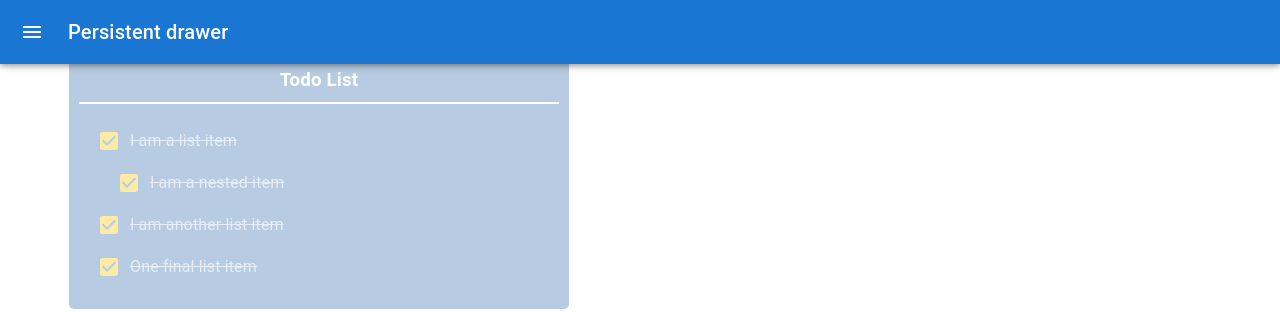
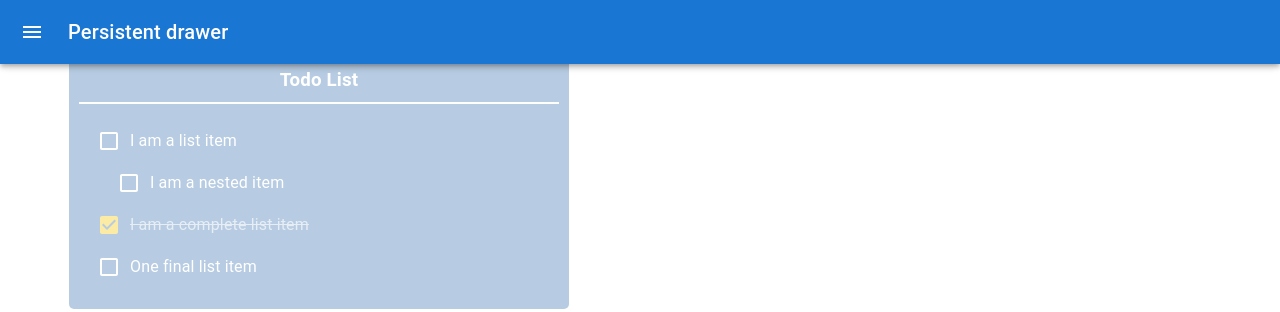
Before and after one commit to pumbas600/HalpSite, a React (Create React App) app in the folder frontend/: page /todo in a window 1280 px wide. Shown: the top 312 px of the page. Built offline with nearby package versions, Linux system fonts and the light colour scheme.

Commit message:
Fixed spelling issue in TodoData, switched css styles around and fixed small issue with default value of checkbox

```diff
--- a/frontend/src/components/Pages/Todo/TodoData.json
+++ b/frontend/src/components/Pages/Todo/TodoData.json
@@ -5,24 +5,24 @@
         "items": [
             {
                 "content": "I am a list item",
-                "isCompleted": false,
+                "isComplete": false,
                 "dateDue": "",
                 "items": [
                     {
                         "content": "I am a nested item",
-                        "isCompleted": false,
+                        "isComplete": false,
                         "dateDue": ""
                     }
                 ]
             },
             {
-                "content": "I am another list item",
-                "isCompleted": false,
+                "content": "I am a complete list item",
+                "isComplete": true,
                 "dateDue": ""
             },
             {
                 "content": "One final list item",
-                "isCompleted": false,
+                "isComplete": false,
                 "dateDue": ""
             }
         ]
--- a/frontend/src/components/Pages/Todo/TodoItem.jsx
+++ b/frontend/src/components/Pages/Todo/TodoItem.jsx
@@ -5,10 +5,9 @@ import FormGroup from "@mui/material/FormGroup";
 import FormControlLabel from "@mui/material/FormControlLabel";
 import "./todoitem.css";
 
-const label = { inputProps: { "aria-label": "Checkbox demo" } };
+function TodoItem({ itemData }) {
 
-function TodoItem({ itemData }) {
-  const [isComplete, setIsComplete] = useState(itemData.isComplete || false);
+  const [isComplete, setIsComplete] = useState(itemData.isComplete);
 
   let toggle = () => {
     setIsComplete(!isComplete);
@@ -20,7 +19,7 @@ function TodoItem({ itemData }) {
           className={isComplete ? "checkedStyle" : "uncheckedStyle"}
           control={
             <Checkbox
-              defaultChecked
+              defaultChecked={isComplete}
               onChange={toggle}
               sx={{
                 color: "#fff",
--- a/frontend/src/components/Pages/Todo/todoitem.css
+++ b/frontend/src/components/Pages/Todo/todoitem.css
@@ -1,7 +1,7 @@
 .checkedStyle {
-  color: white;
-}
-.uncheckedStyle {
   color: #e6edf4;
   text-decoration: line-through;
 }
+.uncheckedStyle {
+  color: white;
+}
```
